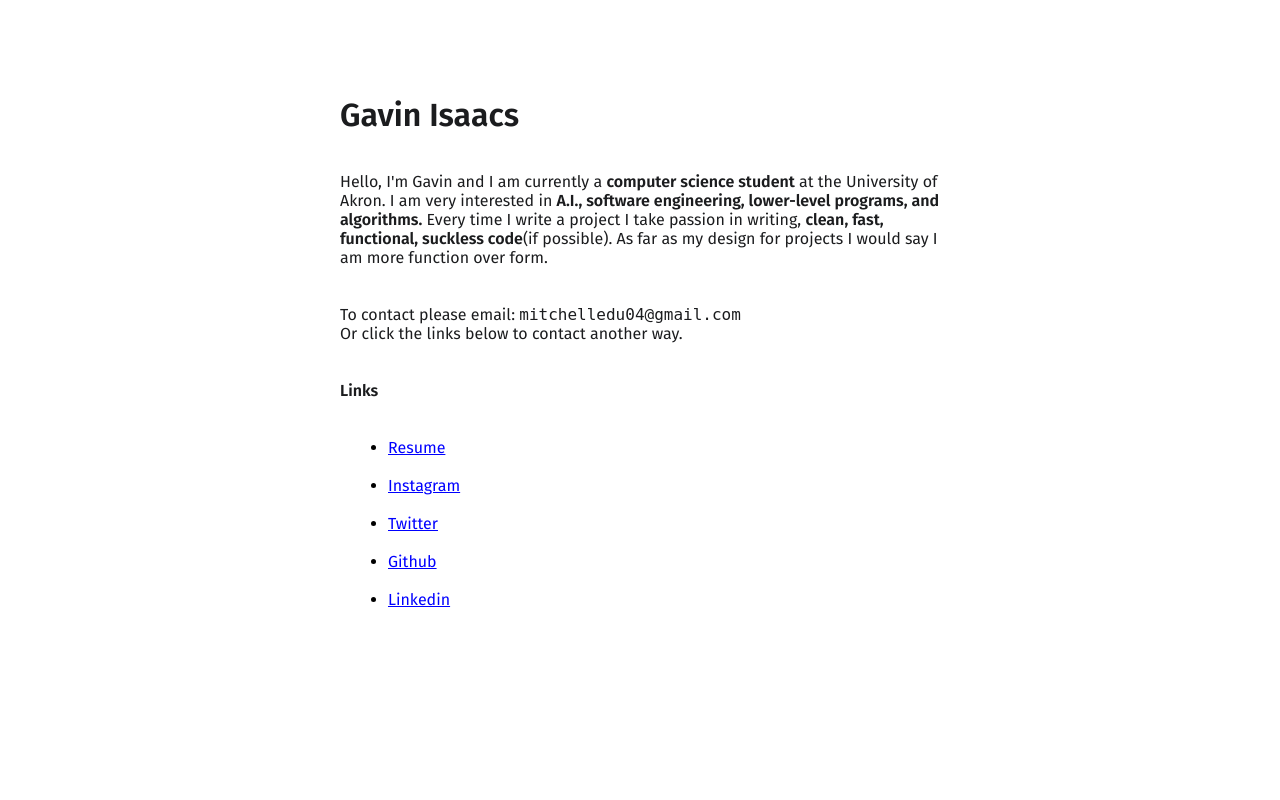
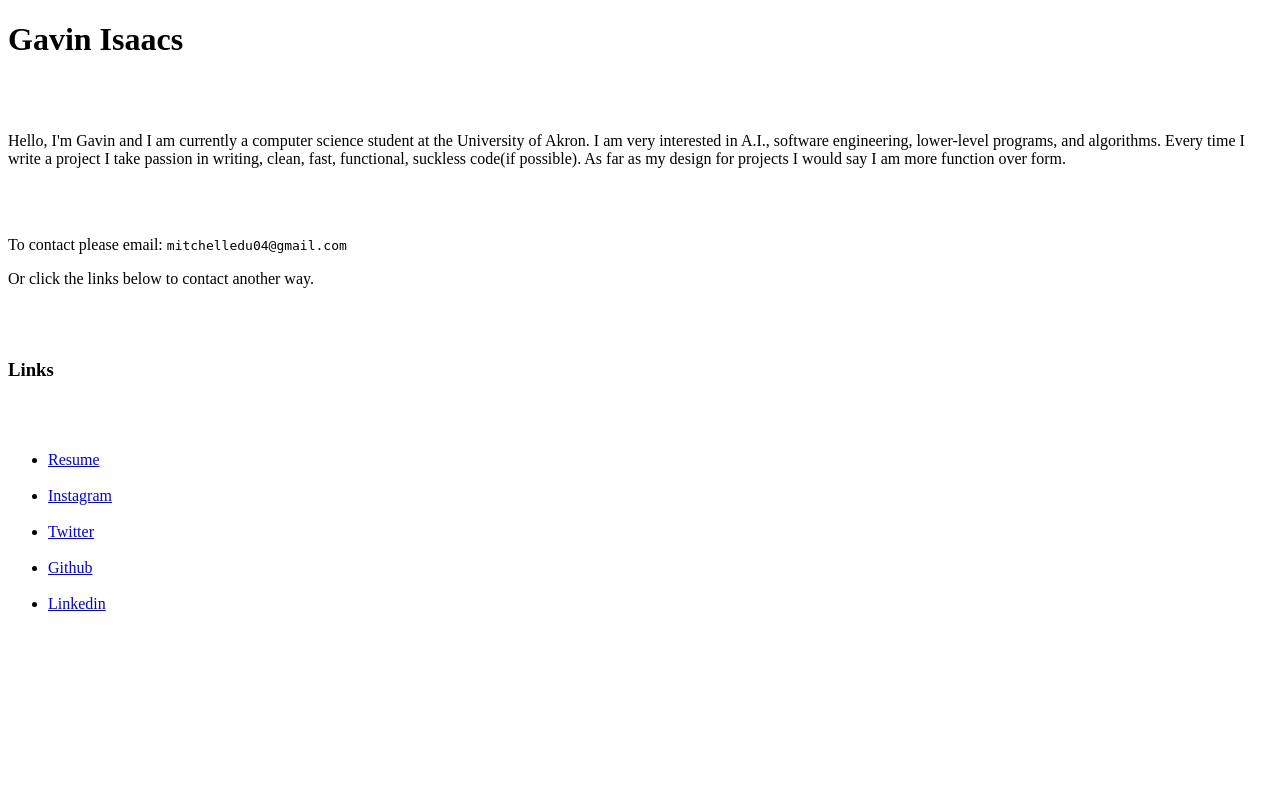
Before and after one commit to akim-nas/my-website, a PHP site: template templates/index.html in a window 1280 px wide. Run offline with PHP 8.4, Linux system fonts and the light colour scheme; the template is opened without the code that fills it, so the values that code supplies are empty.

Commit message:
going to switch to sass

```diff
--- a/static/style.css
+++ b/static/style.css
@@ -1,42 +1 @@
-@import url('https://fonts.googleapis.com/css2?family=Fira+Sans:wght@400;600&display=swap');
-
-* { margin: 0; padding: 0; }
-
-html, body {
-    height: 100vh;
-    box-sizing: border-box;
-    background-color: white;
-    font-family: 'Fira Sans', sans-serif;
-}
-
-:root { --black: #1b1c1e; }
-
-.content {
-    width: 600px;
-    margin: auto;
-    padding: 6rem;
-}
-
-h1 {
-    color: var(--black);
-    font-size: 2rem;
-    font-weight: 600;
-}
-
-h3 {
-    color: var(--black);
-    font-size: 1rem;
-}
-
-p {
-    color: var(--black);
-    font-size: 1rem;
-}
-
-span { font-weight: bold; }
-
-a { color: blue; }
-
-a:visited { text-decoration: none; }
-
-ul { padding-left: 3rem; }
+/*# sourceMappingURL=style.css.map */
```
Also changed, not shown: static/style.scss (added), 1 other file.
